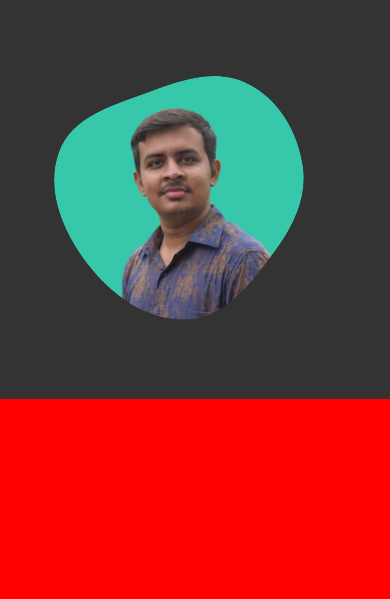
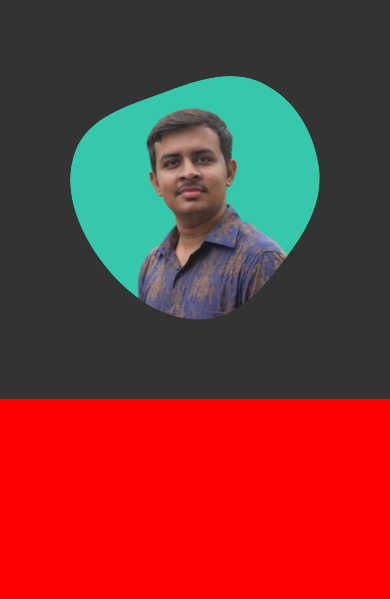
Before and after one commit to dhruvpatel2272/Site, a plain HTML site: page index.html in a window 390 px wide. Shown: the part 264-863 px from the top of the page. Drawn offline with nearby package versions, Linux system fonts and the light colour scheme.

Commit message:
Update styles.css

```diff
--- a/styles.css
+++ b/styles.css
@@ -205,7 +205,7 @@ header{
     .home__img {
         position: absolute;
         top: 340px;
-        right: 22%;
+        right: 70px;
         width: 250px;
     }
 
```
